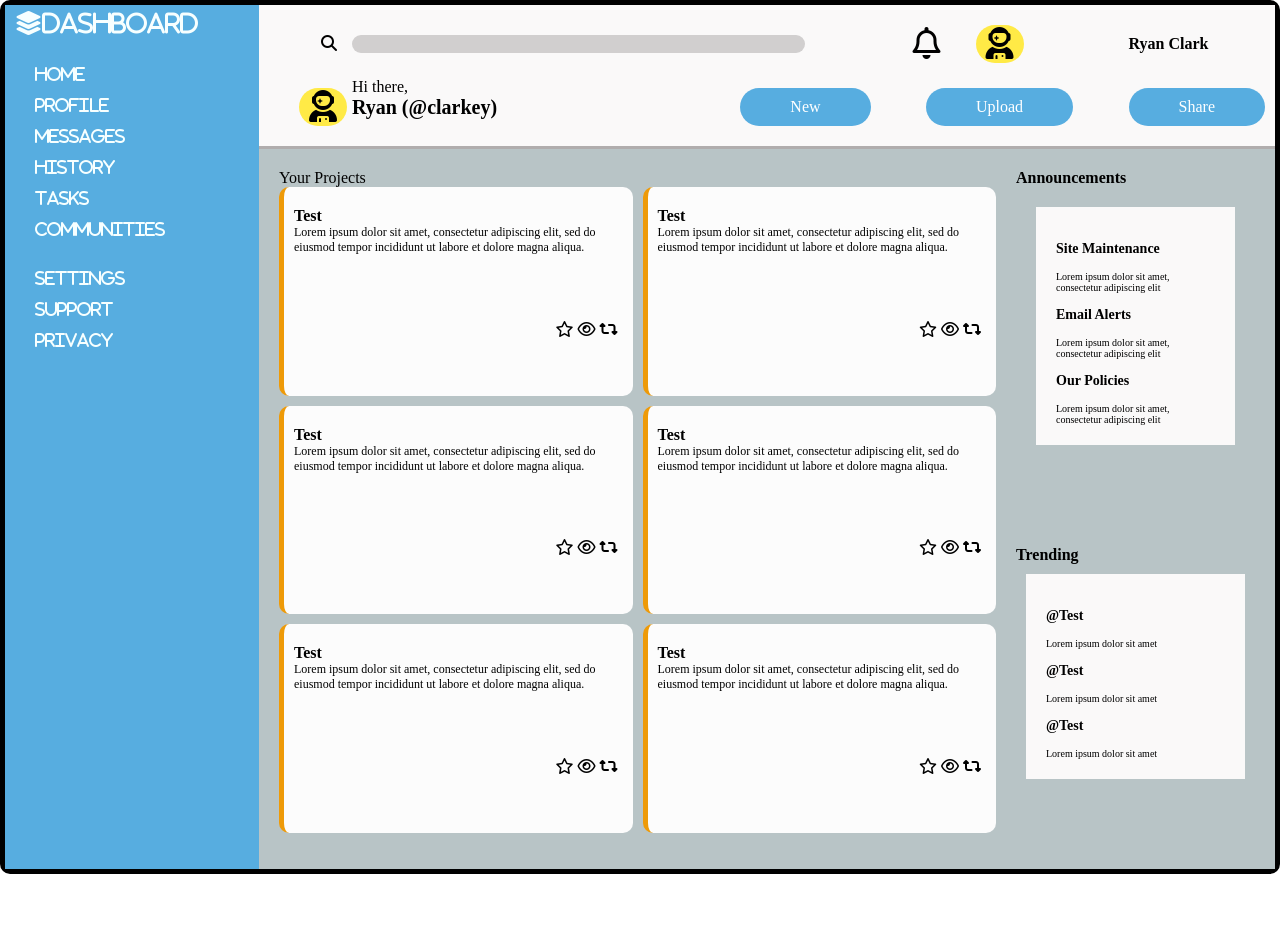
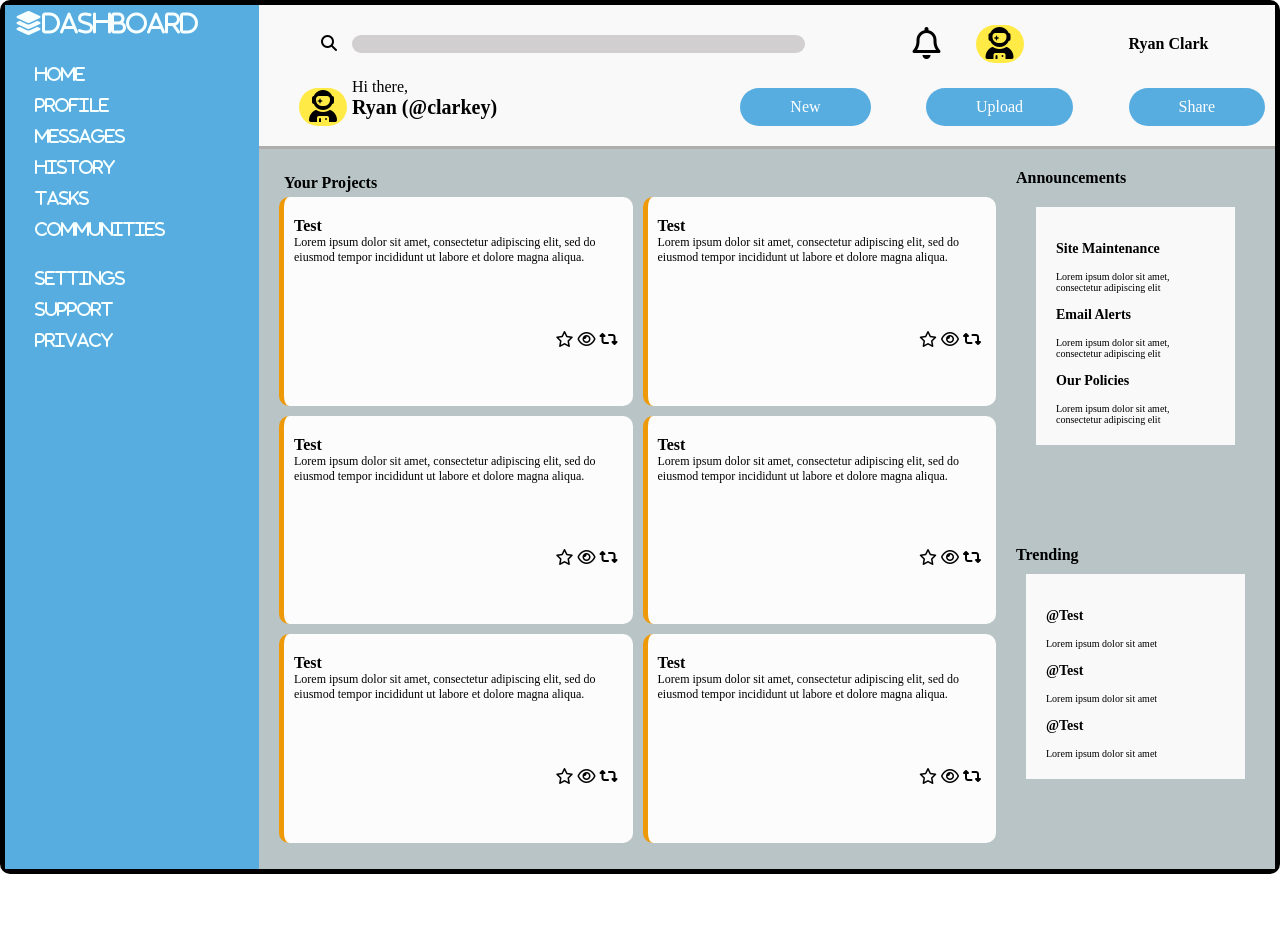
Before and after one commit to Ryan-D-Clark/Admin_Dashboard, a plain HTML site: page index.html in a window 1280 px wide. Drawn offline with Linux system fonts and the light colour scheme.

Commit message:
RC: Final version

```diff
--- a/index.html
+++ b/index.html
@@ -42,7 +42,7 @@
         </div>
         <div id="content">
             <div class="container" id="project-container">
-                Your Projects
+                <h2>Your Projects</h2>
                 <div id="projects">
                     <div class="project">
                         <div class="project-title">Test</div>
--- a/style.css
+++ b/style.css
@@ -1,6 +1,14 @@
 html, body {
-    margin: auto;
+    margin: 0px;
+    padding: 0px;
   }
+
+h2{
+    font-weight: bold;
+    padding: 5px;
+    margin: 0px;
+    font-size: 16px;
+}
 h3{
     font-size: 14px;
 }
```
